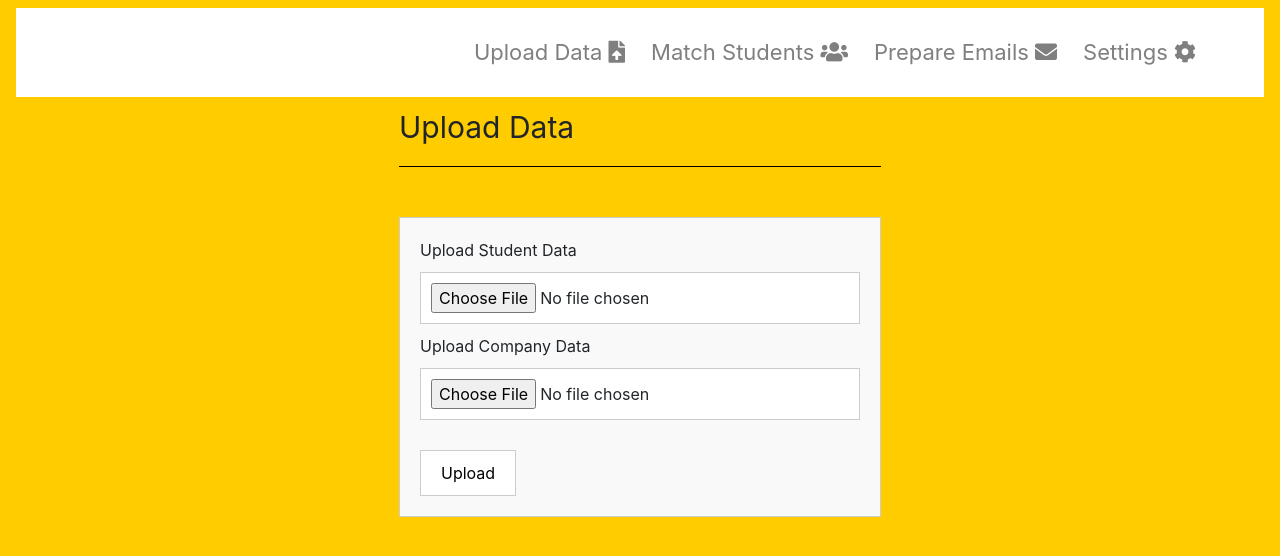
After one commit to DevOps-Team4-2022/DevOps_Oct2022_Team4_Assignment, a Flask app: page /upload_data in a window 1280 px wide. The commit adds this page. Shown: the top 556 px of the page. Run offline with Flask 3, Linux system fonts and the light colour scheme; some libraries are stand-ins or nearby versions.

Commit message:
feat: Added company_id primary key and foreign key relationship between company data and student data, updated upload function

```diff
--- a/app.py
+++ b/app.py
@@ -17,6 +17,7 @@ class Student_Data(db.Model):
     Name = db.Column(db.String(255), nullable=False)
     Preference = db.Column(db.String(255), nullable=False)
     Status = db.Column(db.Enum('Unassigned', 'Pending confirmation', 'Confirmed', 'New Status'), nullable=False)
+    company_id = db.Column(db.Integer, db.ForeignKey('Company_Data.Company_ID'), nullable=True)
 
     def __repr__(self):
         return '<Student ID: %r>' % self.Student_ID
@@ -25,15 +26,17 @@ class Student_Data(db.Model):
 # Create company tables
 class Company_Data(db.Model):
     __tablename__ = 'Company_Data'
-    Company_Name = db.Column(db.String(255), primary_key=True)
+    Company_ID = db.Column(db.Integer, primary_key=True)
+    Company_Name = db.Column(db.String(255), nullable=False)
     Job_Role = db.Column(db.String(255), nullable=False)
     Company_Contact = db.Column(db.String(255), nullable=False)
     Email = db.Column(db.String(255), nullable=False)
     __table_args__ = (
         CheckConstraint('email LIKE "%@%.%"', name='valid_email'),
     )
+
     def __repr__(self):
-        return '<Company_Name: %r>' % self.Company_Name
+        return '<Company_ID: %r>' % self.Company_ID
 
 
 @app.route('/upload', methods=['POST'])
@@ -47,21 +50,37 @@ def upload():
         try:
             if student_data.content_type == 'application/vnd.openxmlformats-officedocument.spreadsheetml.sheet':
                 student_df = pd.read_excel(student_data)
-                if set(student_df.columns) == set(['Student_ID', 'Name', 'Preference', 'Status']):
+                if set(student_df.columns) == set(['Student_ID', 'Name', 'Preference', 'Status', 'Company_ID']):
                     for index, row in student_df.iterrows():
-                        student = Student_Data.query.filter_by(Student_ID=row['Student_ID']).first()
-                        if not student:
-                            student = Student_Data(Student_ID=row['Student_ID'], Name=row['Name'],
-                                                   Preference=row['Preference'], Status=row['Status'])
-                            db.session.add(student)
-                            db.session.commit()
+                        if 'Company_ID' in row and not pd.isna(row['Company_ID']):
+                            company = Company_Data.query.filter_by(Company_ID=row['Company_ID']).first()
+                            if not company:
+                                return f"<script> alert('The Company ID is not valid'); window.history.back(); </script>"
+                            else:
+                                student = Student_Data.query.filter_by(Student_ID=row['Student_ID']).first()
+                                if not student:
+                                    student = Student_Data(Student_ID=row['Student_ID'], Name=row['Name'],
+                                                           Preference=row['Preference'], Status=row['Status'],
+                                                           company_id=row['Company_ID'])
+                                    db.session.add(student)
+                                    db.session.commit()
+                                else:
+                                    continue
                         else:
-                            continue
+                            student = Student_Data.query.filter_by(Student_ID=row['Student_ID']).first()
+                            if not student:
+                                student = Student_Data(Student_ID=row['Student_ID'], Name=row['Name'],
+                                                       Preference=row['Preference'], Status=row['Status'],
+                                                       company_id=None)
+                                db.session.add(student)
+                                db.session.commit()
+                            else:
+                                continue
                     return redirect('/')
                 else:
-                    return 'The columns in the excel file does not match the columns in the table'
+                    return f"<script> alert('The columns in the excel file does not match the columns in the table'); window.history.back(); </script>"
             else:
-                return 'The file is not in excel format'
+                return f"<script> alert('The file is not in excel format'); window.history.back(); </script>"
         except IntegrityError:
             print("record already exists")
             db.session.rollback()
@@ -71,31 +90,44 @@ def upload():
         try:
             if company_data.content_type == 'application/vnd.openxmlformats-officedocument.spreadsheetml.sheet':
                 company_df = pd.read_excel(company_data)
-                if set(company_df.columns) == set(['Company_Name', 'Job_Role', 'Company_Contact', 'Email']):
+
+                if set(company_df.columns) == set(
+                        ['Company_Name', 'Job_Role', 'Company_Contact', 'Email']):
                     for index, row in company_df.iterrows():
-                        company = Company_Data.query.filter_by(Company_Name=row['Company_Name']).first()
-                        if not company:
-                            company = Company_Data(Company_Name=row['Company_Name'], Job_Role=row['Job_Role'],
-                                                   Company_Contact=row['Company_Contact'], Email=row['Email'])
-                            db.session.add(company)
-                            db.session.commit()
-                            return redirect('/')
-                    else:
-                        return 'The columns in the excel file does not match the columns in the table'
+                        company = Company_Data(Company_Name=row['Company_Name'],
+                                               Job_Role=row['Job_Role'], Company_Contact=row['Company_Contact'],
+                                               Email=row['Email'])
+                        db.session.add(company)
+                        db.session.commit()
+                    return redirect('/')
                 else:
-                    return 'The file is not in excel format'
+                    return f"<script> alert('The columns in the excel file does not match the columns in the table'); window.history.back(); </script>"
+            else:
+                return f"<script> alert('The file is not in excel format'); window.history.back(); </script>"
         except IntegrityError:
             print("record already exists")
             db.session.rollback()
             return redirect('/')
     else:
-        return 'Please upload either student or company data'
-
+        return f"<script> alert('Please upload either student or company data'); window.history.back(); </script>"
 
 @app.route('/')
 def index():
-    return render_template('index.html')
+    return redirect("/upload_data", code=302)
+
+@app.route('/upload_data')
+def upload_data():
+    return render_template('upload_data.html')
+
+@app.route('/match_student')
+def match_student():
+    data = db.session.execute(db.select(Student_Data)).scalars()
+    print(data)
+    #tasks = Student.query
+    #students = Student.query.all()
+    return render_template('match_student.html', students=data)
+
 
 
 if __name__ == "__main__":
-    app.run(debug=True)
+    app.run(port=5221, debug=True)
--- a/static/css/main.css
+++ b/static/css/main.css
@@ -34,6 +34,31 @@ hr {
     background-color: black;
     width: 50%;
 }
+
+hr {
+    height: 2px;
+    border-width: 0;
+    background-color: black;
+    width: 50%;
+  }
+
+  table.center {
+    margin-left: auto;
+    margin-right: auto;
+  }
+
+  th {
+    padding-left: 70px;
+    padding-right: 70px;
+  }
+
+  td {
+    text-align: center;
+  }
+
+  p {
+    font-size: 30px;
+  }
 
 div.container {
     height: calc(100% - 20px);
--- /dev/null
+++ b/templates/upload_data.html
@@ -0,0 +1,47 @@
+{% extends 'base.html' %}
+
+
+{% block head %}
+<title>Index Page</title>
+<nav class="navbar navbar-expand-lg navbar-light">
+
+    <button class="navbar-toggler" type="button" data-toggle="collapse" data-target="#navbarNav" aria-controls="navbarNav" aria-expanded="false" aria-label="Toggle navigation">
+        <span class="navbar-toggler-icon"></span>
+    </button>
+    <div class="collapse navbar-collapse" id="navbarNav">
+        <ul class="navbar-nav justify-content-end">
+            <li class="nav-item">
+                <a class="nav-link" href="{{ url_for('index') }}">Upload Data <i class="fas fa-file-upload"></i></a>
+            </li>
+            <li class="nav-item">
+                <a class="nav-link" href="{{ url_for('match_student') }}">Match Students <i class="fas fa-users"></i></a>
+            </li>
+            <li class="nav-item">
+                <a class="nav-link" href="#">Prepare Emails <i class="fas fa-envelope"></i></a>
+            </li>
+            <li class="nav-item">
+                <a class="nav-link" href="#">Settings <i class="fas fa-cog"></i></a>
+            </li>
+        </ul>
+    </div>
+    <!-- <a class="navbar-brand" href="#">Internship Manager</a> -->
+</nav>
+{% endblock %}
+
+
+{% block body %}
+
+
+<div class="container">
+    <a style="font-size: 30px; text-align: left; display: block; margin: auto;">Upload Data</a>
+    <hr style="width: 100%">
+    <form action="/upload" method="post" enctype="multipart/form-data">
+        <span>Upload Student Data</span>
+        <input type="file" name="internship_student_data" id="internship_student_data">
+        <span>Upload Company Data</span>
+        <input type="file" name="internship_company_data" id="internship_company_data">
+        <input type="submit" value="Upload">
+    </form>
+</div>
+
+{% endblock %}
```
Also changed, not shown: templates/index.html (+3 -13 lines), templates/match_student.html (added, +57 -0 lines), tests/test_app_create_data.py (+24 -6 lines), 2 other files.
